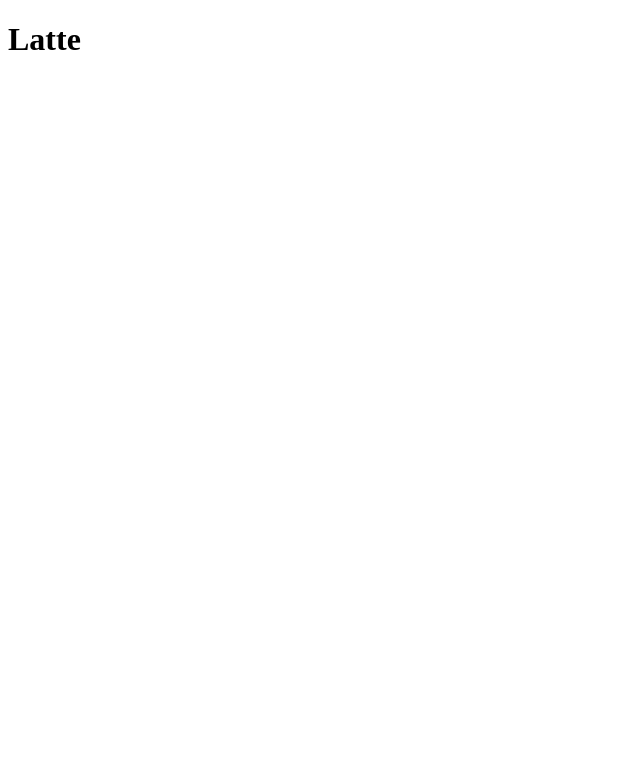
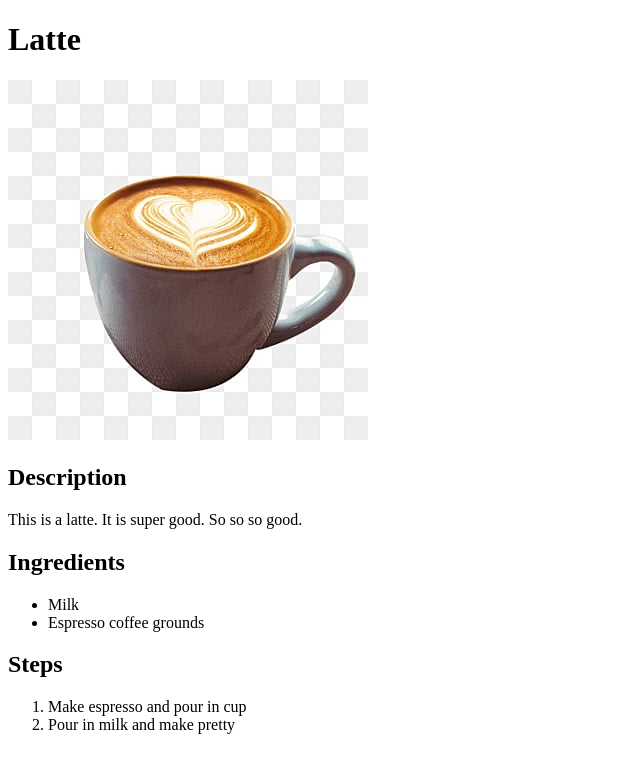
Before and after one commit to arizchang/odin-recipes, a plain HTML site: page recipes/latte.html in a window 1280 px wide. Shown: the whole page, without its empty margins (0-640 px from the left). Drawn offline with Linux system fonts and the light colour scheme.

Commit message:
Added recipe page content for latte

```diff
--- a/recipes/latte.html
+++ b/recipes/latte.html
@@ -7,5 +7,21 @@
 </head>
 <body>
     <h1>Latte</h1>
+    <img src="../img/latte.jpg" alt="latte">
+
+    <h2>Description</h2>
+        <p>This is a latte. It is super good. So so so good.</p>
+
+    <h2>Ingredients</h2>
+        <ul>
+            <li>Milk</li>
+            <li>Espresso coffee grounds</li>
+        </ul>
+
+    <h2>Steps</h2>
+        <ol>
+            <li>Make espresso and pour in cup</li>
+            <li>Pour in milk and make pretty</li>
+        </ol>
 </body>
 </html>
```
Also changed, not shown: img/latte.jpg (added).
